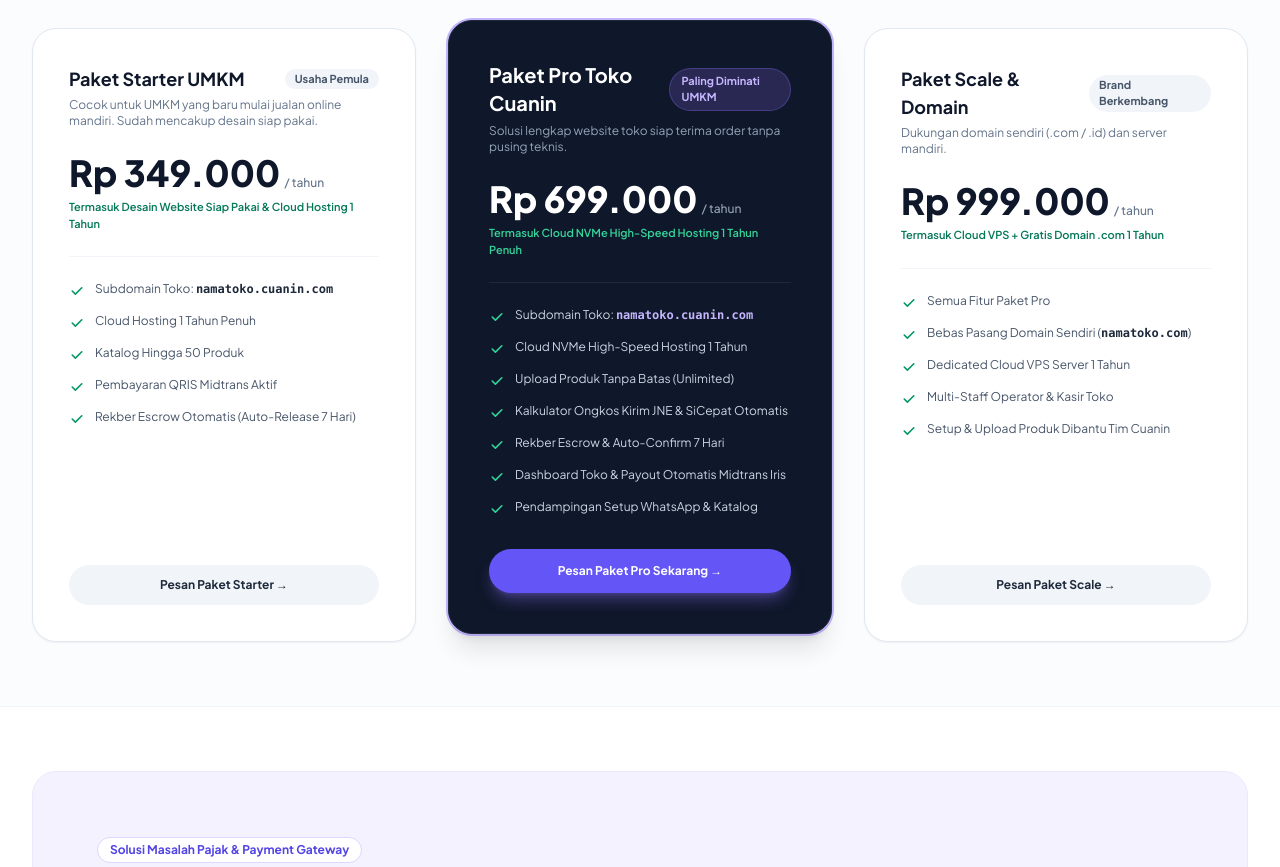
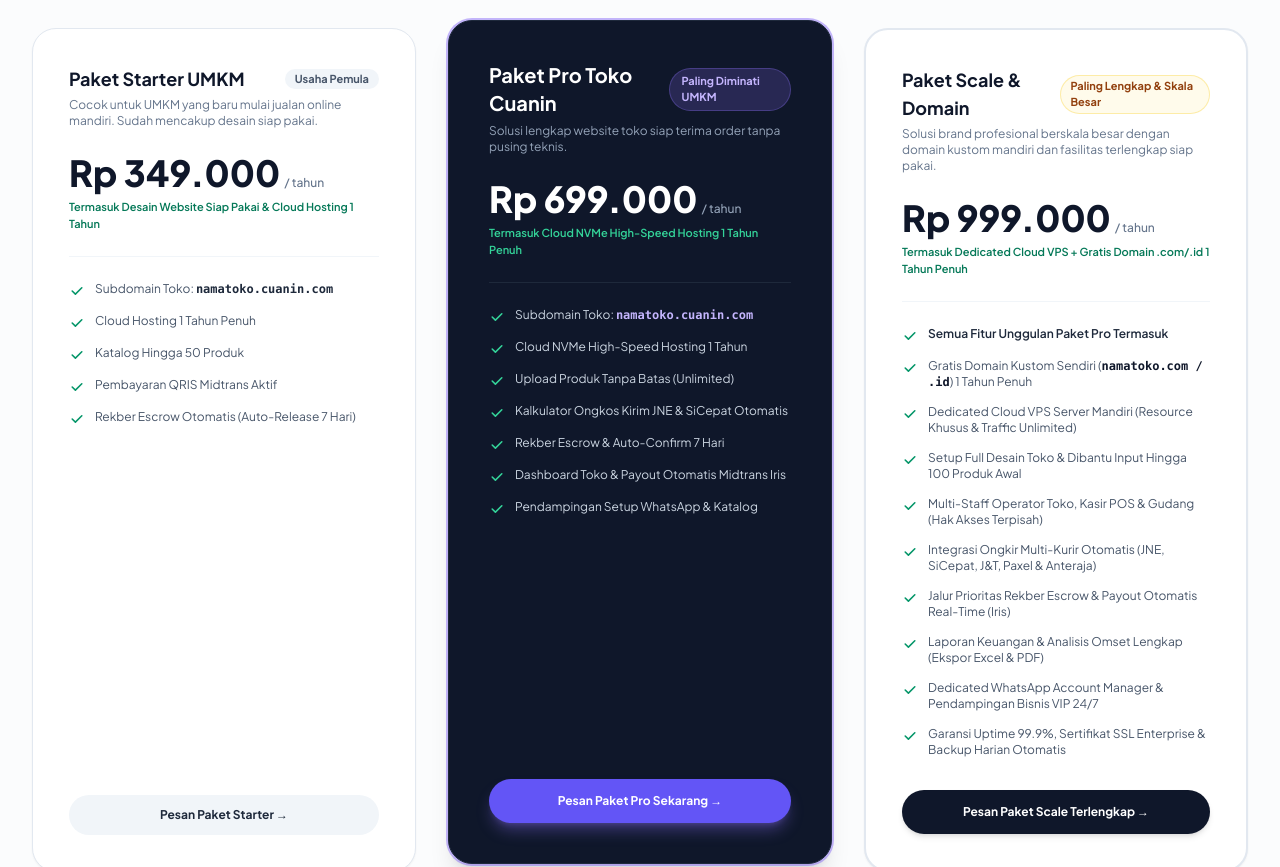
Before and after one commit to CahyaDwiSaputra/cuanin, a website: page public/index.html in a window 1280 px wide. Shown: the part 1780-2647 px from the top of the page. Drawn offline with Linux system fonts and the light colour scheme; no server answers.

Commit message:
feat: perbanyak dan perjelas fitur Paket Scale 999rb agar lebih komprehensif dan menarik

```diff
--- a/public/index.html
+++ b/public/index.html
@@ -843,7 +843,7 @@
 
           <!-- 3. Business Card -->
           <div
-            class="bg-white rounded-3xl border border-slate-200 p-8 sm:p-9 shadow-sm hover:border-slate-300 transition-all flex flex-col justify-between"
+            class="bg-white rounded-3xl border-2 border-slate-200 hover:border-slate-400 p-8 sm:p-9 shadow-sm hover:shadow-md transition-all flex flex-col justify-between"
           >
             <div>
               <div class="flex items-center justify-between">
@@ -851,12 +851,12 @@
                   Paket Scale & Domain
                 </h3>
                 <span
-                  class="px-2.5 py-0.5 rounded-full text-[11px] font-bold bg-slate-100 text-slate-600"
-                  >Brand Berkembang</span
+                  class="px-2.5 py-0.5 rounded-full text-[11px] font-bold bg-amber-50 text-amber-800 border border-amber-200/70"
+                  >Paling Lengkap & Skala Besar</span
                 >
               </div>
               <p class="text-xs text-slate-500 mt-1">
-                Dukungan domain sendiri (.com / .id) dan server mandiri.
+                Solusi brand profesional berskala besar dengan domain kustom mandiri dan fasilitas terlengkap siap pakai.
               </p>
               <div class="mt-6 pb-6 border-b border-slate-100">
                 <div class="flex items-baseline gap-1">
@@ -869,7 +869,7 @@
                   >
                 </div>
                 <p class="text-[11px] text-emerald-700 font-semibold mt-1.5">
-                  Termasuk Cloud VPS + Gratis Domain .com 1 Tahun
+                  Termasuk Dedicated Cloud VPS + Gratis Domain .com/.id 1 Tahun Penuh
                 </p>
               </div>
               <ul class="mt-6 space-y-3.5 text-xs text-slate-600">
@@ -885,7 +885,7 @@
                       clip-rule="evenodd"
                     ></path>
                   </svg>
-                  <span>Semua Fitur Paket Pro</span>
+                  <span class="font-semibold text-slate-800">Semua Fitur Unggulan Paket Pro Termasuk</span>
                 </li>
                 <li class="flex items-start gap-2.5">
                   <svg
@@ -900,10 +900,10 @@
                     ></path>
                   </svg>
                   <span
-                    >Bebas Pasang Domain Sendiri (<strong
-                      class="font-mono text-slate-800"
-                      >namatoko.com</strong
-                    >)</span
+                    >Gratis Domain Kustom Sendiri (<strong
+                      class="font-mono text-slate-900"
+                      >namatoko.com / .id</strong
+                    >) 1 Tahun Penuh</span
                   >
                 </li>
                 <li class="flex items-start gap-2.5">
@@ -918,7 +918,7 @@
                       clip-rule="evenodd"
                     ></path>
                   </svg>
-                  <span>Dedicated Cloud VPS Server 1 Tahun</span>
+                  <span>Dedicated Cloud VPS Server Mandiri (Resource Khusus & Traffic Unlimited)</span>
                 </li>
                 <li class="flex items-start gap-2.5">
                   <svg
@@ -932,7 +932,7 @@
                       clip-rule="evenodd"
                     ></path>
                   </svg>
-                  <span>Multi-Staff Operator & Kasir Toko</span>
+                  <span>Setup Full Desain Toko & Dibantu Input Hingga 100 Produk Awal</span>
                 </li>
                 <li class="flex items-start gap-2.5">
                   <svg
@@ -946,15 +946,85 @@
                       clip-rule="evenodd"
                     ></path>
                   </svg>
-                  <span>Setup & Upload Produk Dibantu Tim Cuanin</span>
+                  <span>Multi-Staff Operator Toko, Kasir POS & Gudang (Hak Akses Terpisah)</span>
+                </li>
+                <li class="flex items-start gap-2.5">
+                  <svg
+                    class="w-4 h-4 text-emerald-600 flex-shrink-0 mt-0.5"
+                    fill="currentColor"
+                    viewBox="0 0 20 20"
+                  >
+                    <path
+                      fill-rule="evenodd"
+                      d="M16.707 5.293a1 1 0 010 1.414l-8 8a1 1 0 01-1.414 0l-4-4a1 1 0 011.414-1.414L8 12.586l7.293-7.293a1 1 0 011.414 0z"
+                      clip-rule="evenodd"
+                    ></path>
+                  </svg>
+                  <span>Integrasi Ongkir Multi-Kurir Otomatis (JNE, SiCepat, J&T, Paxel & Anteraja)</span>
+                </li>
+                <li class="flex items-start gap-2.5">
+                  <svg
+                    class="w-4 h-4 text-emerald-600 flex-shrink-0 mt-0.5"
+                    fill="currentColor"
+                    viewBox="0 0 20 20"
+                  >
+                    <path
+                      fill-rule="evenodd"
+                      d="M16.707 5.293a1 1 0 010 1.414l-8 8a1 1 0 01-1.414 0l-4-4a1 1 0 011.414-1.414L8 12.586l7.293-7.293a1 1 0 011.414 0z"
+                      clip-rule="evenodd"
+                    ></path>
+                  </svg>
+                  <span>Jalur Prioritas Rekber Escrow & Payout Otomatis Real-Time (Iris)</span>
+                </li>
+                <li class="flex items-start gap-2.5">
+                  <svg
+                    class="w-4 h-4 text-emerald-600 flex-shrink-0 mt-0.5"
+                    fill="currentColor"
+                    viewBox="0 0 20 20"
+                  >
+                    <path
+                      fill-rule="evenodd"
+                      d="M16.707 5.293a1 1 0 010 1.414l-8 8a1 1 0 01-1.414 0l-4-4a1 1 0 011.414-1.414L8 12.586l7.293-7.293a1 1 0 011.414 0z"
+                      clip-rule="evenodd"
+                    ></path>
+                  </svg>
+                  <span>Laporan Keuangan & Analisis Omset Lengkap (Ekspor Excel & PDF)</span>
+                </li>
+                <li class="flex items-start gap-2.5">
+                  <svg
+                    class="w-4 h-4 text-emerald-600 flex-shrink-0 mt-0.5"
+                    fill="currentColor"
+                    viewBox="0 0 20 20"
+                  >
+                    <path
+                      fill-rule="evenodd"
+                      d="M16.707 5.293a1 1 0 010 1.414l-8 8a1 1 0 01-1.414 0l-4-4a1 1 0 011.414-1.414L8 12.586l7.293-7.293a1 1 0 011.414 0z"
+                      clip-rule="evenodd"
+                    ></path>
+                  </svg>
+                  <span>Dedicated WhatsApp Account Manager & Pendampingan Bisnis VIP 24/7</span>
+                </li>
+                <li class="flex items-start gap-2.5">
+                  <svg
+                    class="w-4 h-4 text-emerald-600 flex-shrink-0 mt-0.5"
+                    fill="currentColor"
+                    viewBox="0 0 20 20"
+                  >
+                    <path
+                      fill-rule="evenodd"
+                      d="M16.707 5.293a1 1 0 010 1.414l-8 8a1 1 0 01-1.414 0l-4-4a1 1 0 011.414-1.414L8 12.586l7.293-7.293a1 1 0 011.414 0z"
+                      clip-rule="evenodd"
+                    ></path>
+                  </svg>
+                  <span>Garansi Uptime 99.9%, Sertifikat SSL Enterprise & Backup Harian Otomatis</span>
                 </li>
               </ul>
             </div>
             <a
               href="/order?package=scale"
-              class="mt-8 block w-full py-3 text-center rounded-full text-xs font-bold text-slate-800 bg-slate-100 hover:bg-slate-200 transition-colors"
-            >
-              Pesan Paket Scale &rarr;
+              class="mt-8 block w-full py-3.5 text-center rounded-full text-xs font-bold text-white bg-slate-900 hover:bg-slate-800 shadow-md hover:shadow-lg transition-all"
+            >
+              Pesan Paket Scale Terlengkap &rarr;
             </a>
           </div>
         </div>
--- a/public/order.js
+++ b/public/order.js
@@ -35,7 +35,7 @@ function triggerSnapPayment() {
 
 // Cuanin Dedicated Order Page Logic
 let selectedPackageSlug = "pro";
-let selectedPackagePrice = 349000;
+let selectedPackagePrice = 699000;
 let selectedPackageTitle = "Paket Pro Toko Cuanin";
 
 let selectedTemplateId = "tpl-kuliner";
```
Also changed, not shown: public/order.html (+3 -4 lines).
